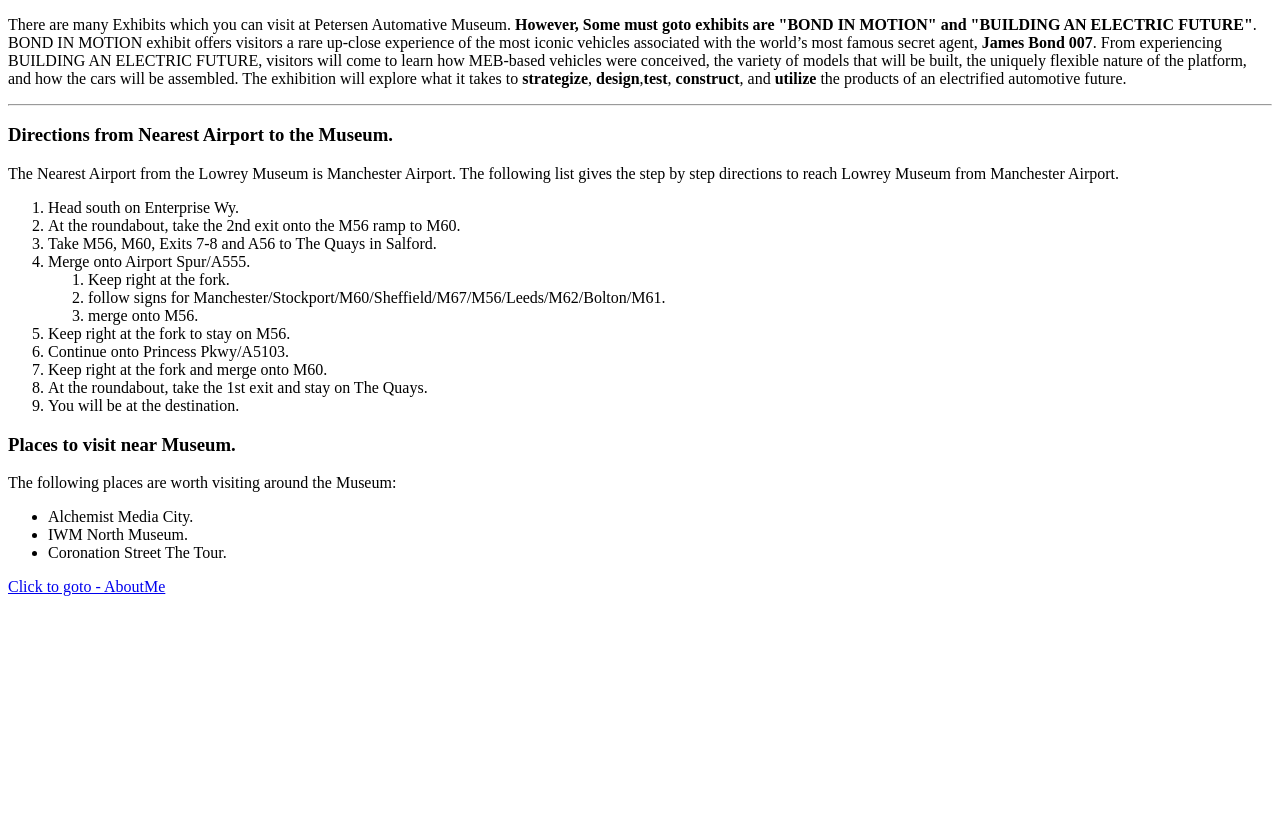
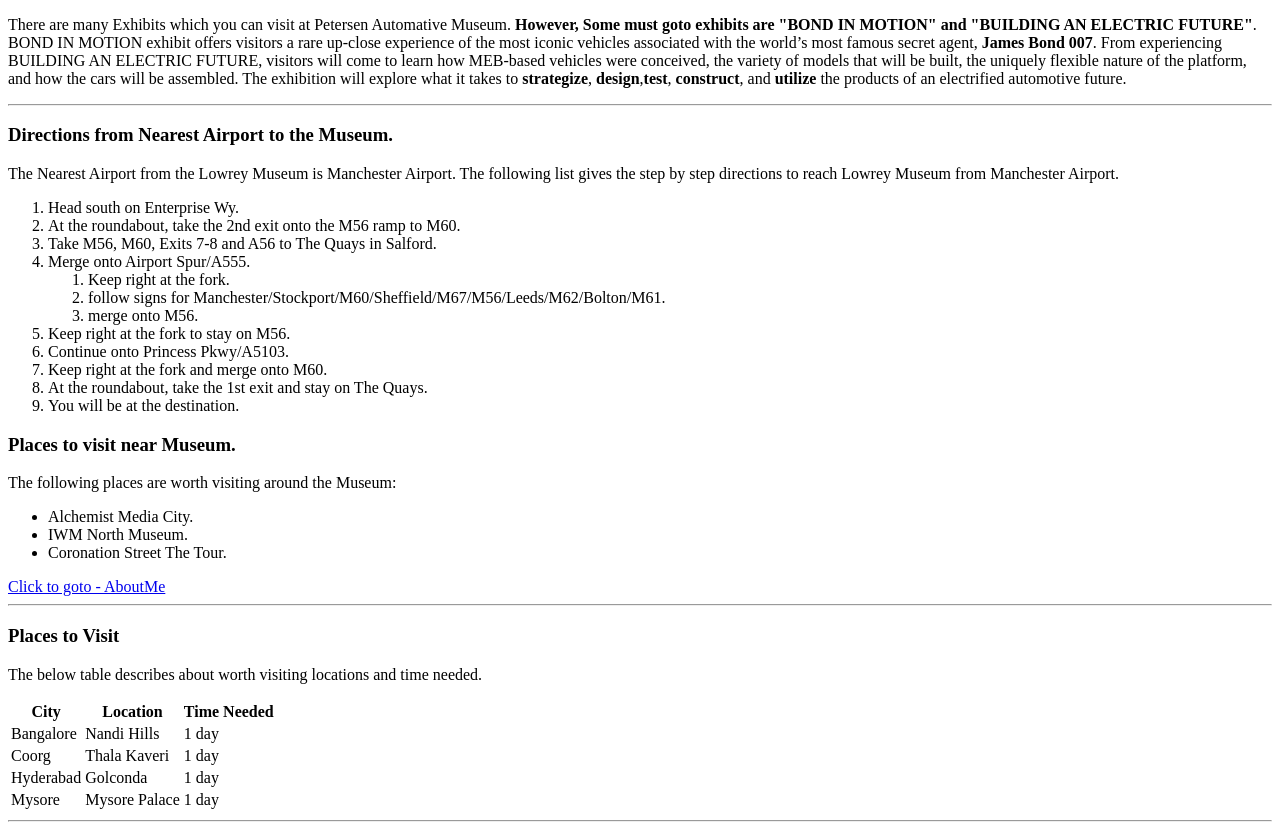
Before and after one commit to 44-563-Web-Apps-F22/44563-webapps-assignment-3-RahulReddy-3, a plain HTML site: page index.html in a window 1280 px wide. Shown: the part 105-935 px from the top of the page. Before the commit the page ends 800 px from the top, so only its background shows below. Drawn offline with Linux system fonts and the light colour scheme.

Commit message:
Added Table to the File.

```diff
--- a/index.html
+++ b/index.html
@@ -46,5 +46,42 @@
 
     <a href=aboutme.html> Click to goto - AboutMe</a>
 
+    <hr>
+
+    <h3>Places to Visit</h3>
+    <p>The below table describes about worth visiting locations and time needed.</p>
+
+    <table>
+
+        <tr>
+            <th>City</th>
+            <th>Location</th>
+            <th>Time Needed</th>
+        </tr>
+        <tr>
+            <td>Bangalore</td>
+            <td>Nandi Hills</td>
+            <td>1 day</td>
+        </tr>
+        <tr>
+            <td>Coorg</td>
+            <td>Thala Kaveri</td>
+            <td>1 day</td>
+        </tr>
+        <tr>
+            <td>Hyderabad</td>
+            <td>Golconda</td>
+            <td>1 day</td>
+        </tr>
+        <tr>
+            <td>Mysore</td>
+            <td>Mysore Palace</td>
+            <td>1 day</td>
+        </tr>
+    </table>
+
+    <hr>
+
+
 </body>
 </html>
```
